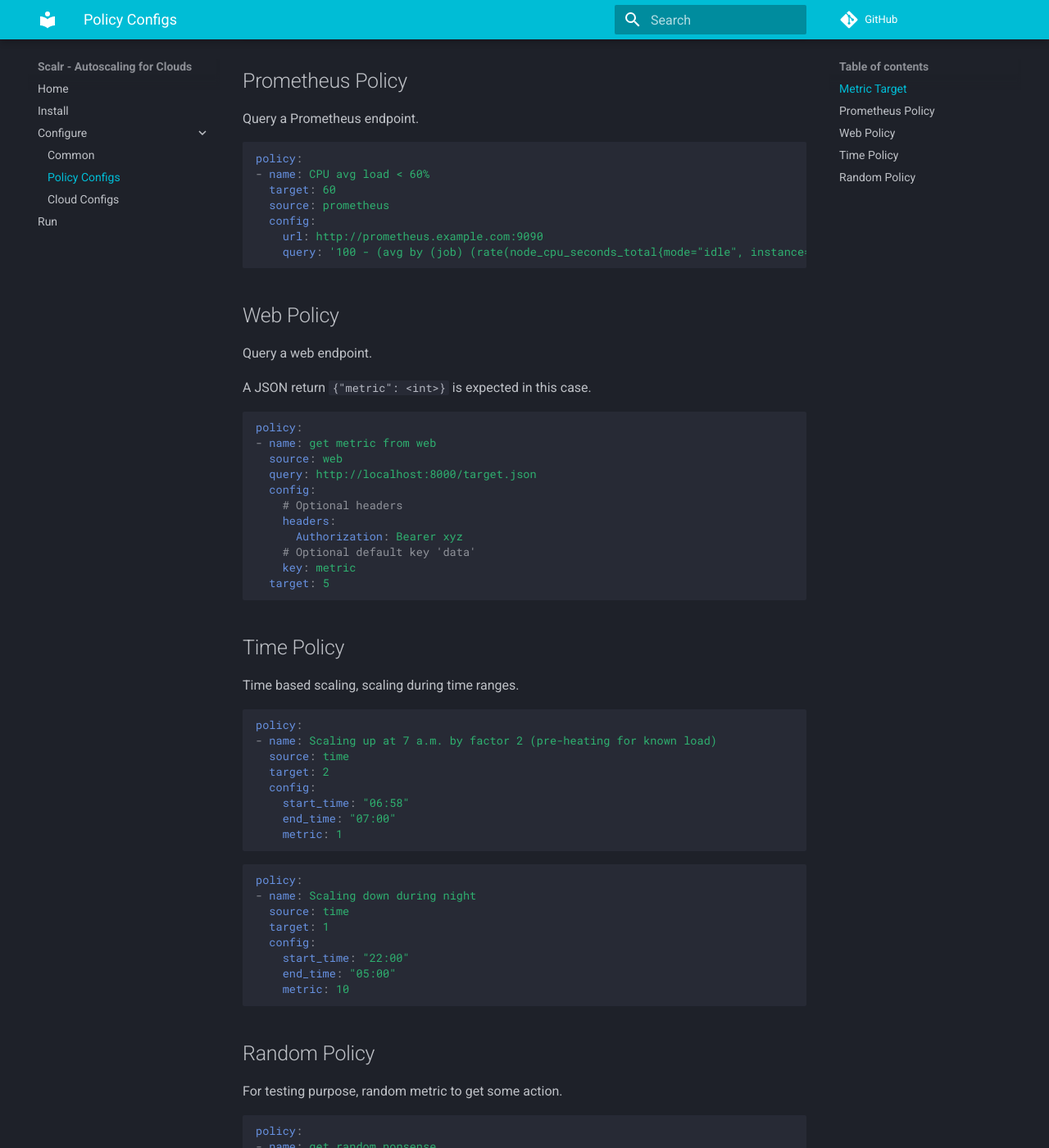
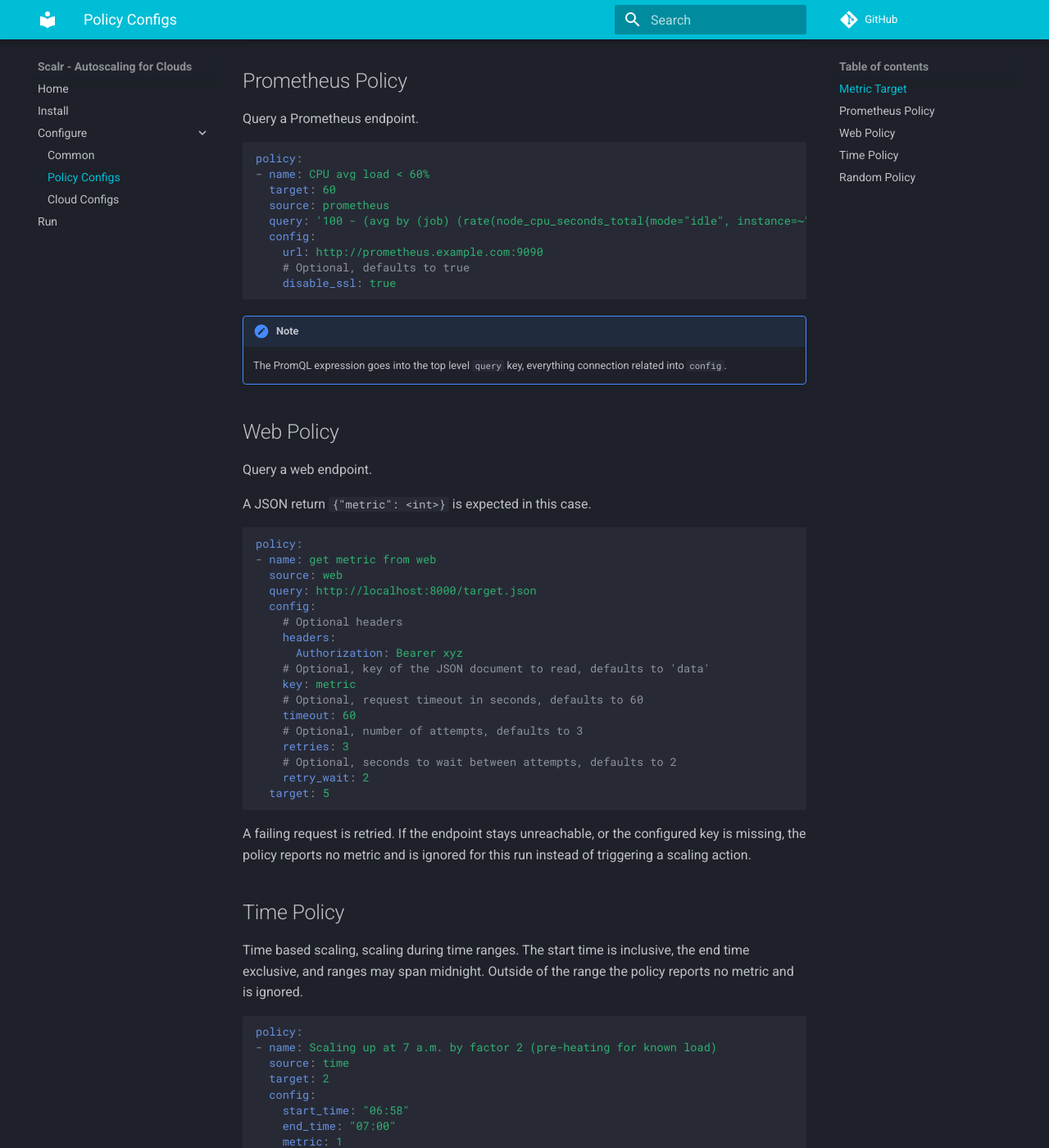
Before and after one commit to ngine-io/scalr, an MkDocs documentation site: the page built from docs/policy_configs.md, in a window 1280 px wide and 1400 px high, scrolled down 431 px. Shown: the whole window at 82% size. Built offline with MkDocs 1.6.1 and Material for MkDocs 9.7.7, drawn with Linux system fonts in a browser that asks for light colours; comment, search, counter and statistics services are not loaded; some of the changed text lies outside the part shown.

Commit message:
docs: adjust and improve docs

````diff
--- a/docs/policy_configs.md
+++ b/docs/policy_configs.md
@@ -19,10 +19,16 @@
 - name: CPU avg load < 60%
   target: 60
   source: prometheus
+  query: '100 - (avg by (job) (rate(node_cpu_seconds_total{mode="idle", instance=~"cluster-node.*"}[10m])) * 100)'
   config:
     url: http://prometheus.example.com:9090
-    query: '100 - (avg by (job) (rate(node_cpu_seconds_total{mode="idle", instance=~"cluster-node.*"}[10m])) * 100)'
+    # Optional, defaults to true
+    disable_ssl: true
 ```
+
+!!! note
+    The PromQL expression goes into the top level `query` key, everything
+    connection related into `config`.
 
 ## Web Policy
 
@@ -39,14 +45,26 @@
     # Optional headers
     headers:
       Authorization: Bearer xyz
-    # Optional default key 'data'
+    # Optional, key of the JSON document to read, defaults to 'data'
     key: metric
+    # Optional, request timeout in seconds, defaults to 60
+    timeout: 60
+    # Optional, number of attempts, defaults to 3
+    retries: 3
+    # Optional, seconds to wait between attempts, defaults to 2
+    retry_wait: 2
   target: 5
 ```
 
+A failing request is retried. If the endpoint stays unreachable, or the
+configured key is missing, the policy reports no metric and is ignored for this
+run instead of triggering a scaling action.
+
 ## Time Policy
 
-Time based scaling, scaling during time ranges.
+Time based scaling, scaling during time ranges. The start time is inclusive,
+the end time exclusive, and ranges may span midnight. Outside of the range the
+policy reports no metric and is ignored.
 
 ```yaml
 policy:
@@ -72,7 +90,8 @@
 
 ## Random Policy
 
-For testing purpose, random metric to get some action.
+For testing purpose, random metric to get some action. Also available under the
+name `dummy`.
 
 ```yaml
 policy:
@@ -80,6 +99,8 @@
   source: random
   target: 3
   config:
+    # Optional, defaults to 0
     start: 1
+    # Optional, defaults to 100
     stop: 10
 ```
````
Also changed, not shown: docs/config.md (+13 -1 lines), docs/index.md (+1 -1 lines), docs/install.md (+12 -0 lines), docs/running.md (+9 -0 lines), 2 other files.
